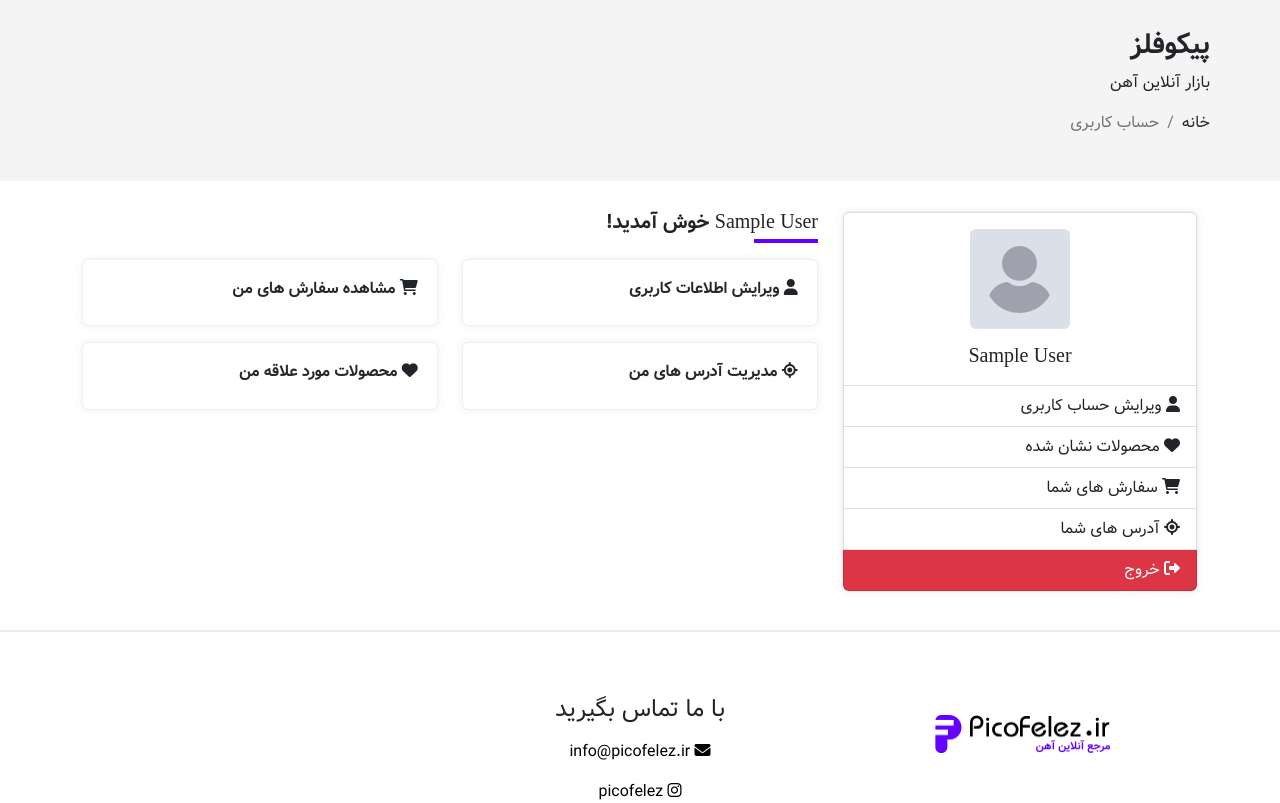
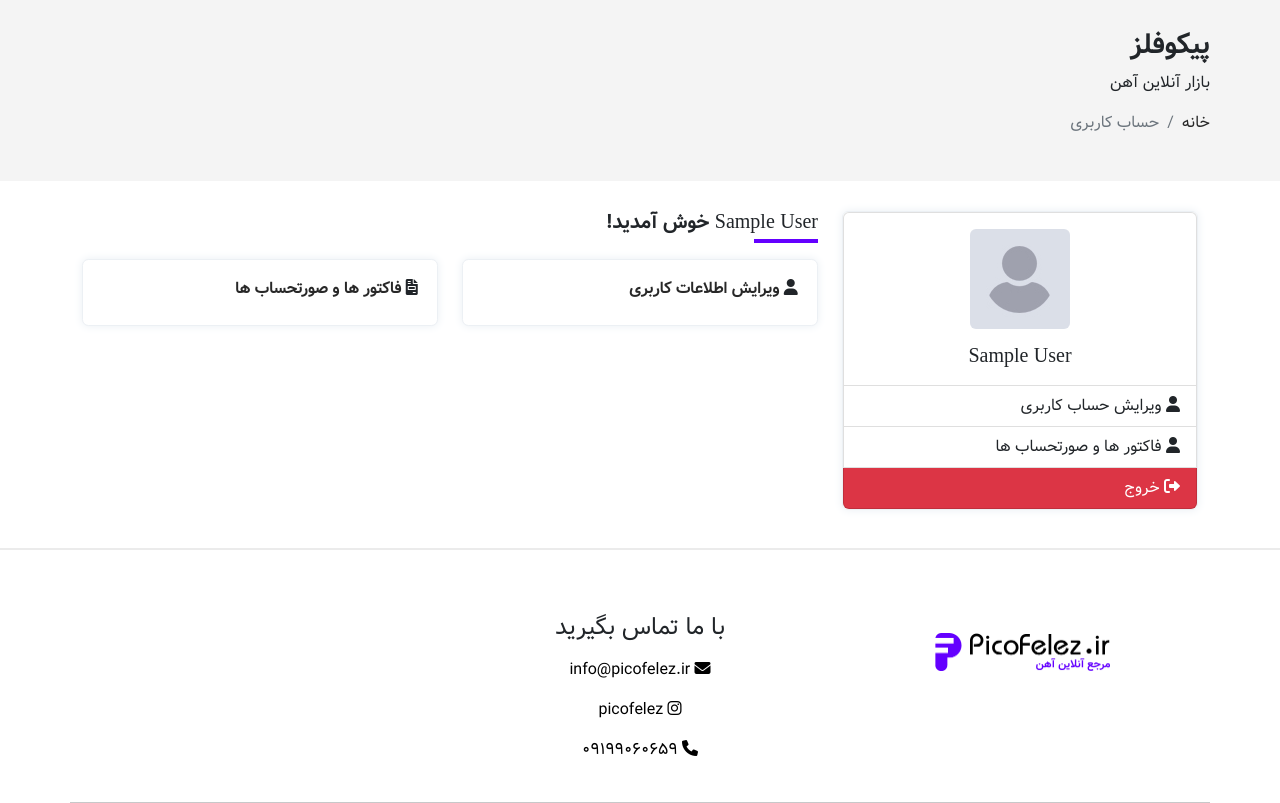
Before and after one commit to picofelez/website-backend, a Django app: page /account/ in a window 1280 px wide. Shown: the part 161-964 px from the top of the page. Run offline with Django 4.2, Linux system fonts and the light colour scheme; the visitor is signed in with stand-in values (Sample User, id 1); data that the repository does not hold is empty; some libraries are stand-ins or nearby versions.

Commit message:
Update: deleted some accounts urls

```diff
--- a/account/templates/account/components/profile_side_component.html
+++ b/account/templates/account/components/profile_side_component.html
@@ -6,7 +6,8 @@
         <h5 class="font-vazir-bold-fd my-2">{{ request.user.get_full_name }}</h5>
     </a>
     {% if request.user.shops.count != 0 %}
-        <a href="{% url 'shop:shop-panel-main' request.user.shops.last.unique_uuid %}" class="list-group-item list-group-item-action">
+        <a href="{% url 'shop:shop-panel-main' request.user.shops.last.unique_uuid %}"
+           class="list-group-item list-group-item-action">
             <i class="fas fa-list-ul"></i>
             فروشگاه شما
         </a>
@@ -15,17 +16,9 @@
         <i class="fas fa-user"></i>
         ویرایش حساب کاربری
     </a>
-    <a href="{% url 'account:user-favorite-product' %}" class="list-group-item list-group-item-action">
-        <i class="fas fa-heart"></i>
-        محصولات نشان شده
-    </a>
-    <a href="{% url 'account:user-order-list' %}" class="list-group-item list-group-item-action">
-        <i class="fas fa-shopping-cart"></i>
-        سفارش های شما
-    </a>
-    <a href="{% url 'account:user-address-list' %}" class="list-group-item list-group-item-action">
-        <i class="fas fa-location"></i>
-        آدرس های شما
+    <a href="{% url 'account:user-profile-update' %}" class="list-group-item list-group-item-action">
+        <i class="fas fa-user"></i>
+        فاکتور ها و صورتحساب ها
     </a>
     <a href="{% url 'account:logout' %}"
        class="list-group-item bg-danger text-white list-group-item-action">
--- a/account/templates/account/user_profile.html
+++ b/account/templates/account/user_profile.html
@@ -54,29 +54,11 @@
                                             </div>
                                         </div>
 
-                                        <div class="col-12 col-sm-6 my-2">
+                                       <div class="col-12 col-sm-6 my-2">
                                             <div class="rounded-card box-shadow">
                                                 <div class="h6 font-vazir-bold-fd">
-                                                    <i class="fas fa-shopping-cart"></i>
-                                                    <a href="{% url 'account:user-order-list' %}">مشاهده سفارش های من</a>
-                                                </div>
-                                            </div>
-                                        </div>
-
-                                        <div class="col-12 col-sm-6 my-2">
-                                            <div class="rounded-card box-shadow">
-                                                <div class="h6 font-vazir-bold-fd">
-                                                    <i class="fas fa-location"></i>
-                                                    <a href="{% url 'account:user-address-list' %}">مدیریت آدرس های من</a>
-                                                </div>
-                                            </div>
-                                        </div>
-
-                                        <div class="col-12 col-sm-6 my-2">
-                                            <div class="rounded-card box-shadow">
-                                                <div class="h6 font-vazir-bold-fd">
-                                                    <i class="fas fa-heart"></i>
-                                                    <a href="{% url 'account:user-favorite-product' %}">محصولات مورد علاقه من</a>
+                                                    <i class="fas fa-file-invoice"></i>
+                                                    <a href="{% url 'account:user-profile-update' %}">فاکتور ها و صورتحساب ها</a>
                                                 </div>
                                             </div>
                                         </div>
--- a/account/urls.py
+++ b/account/urls.py
@@ -29,16 +29,16 @@ urlpatterns = [
     path('otp/verify', verify_otp_view, name='otp-verify'),
     path('register/complete', complete_register_view, name='complete-register'),
 
-    path('favorites/', UserFavoriteProductView.as_view(), name='user-favorite-product'),
-    path('favorites/add', user_add_delete_favorite_product_view, name='user-favorite-product-add-delete'),
+    # path('favorites/', UserFavoriteProductView.as_view(), name='user-favorite-product'),
+    # path('favorites/add', user_add_delete_favorite_product_view, name='user-favorite-product-add-delete'),
 
-    path('address/', UserAddressListView.as_view(), name='user-address-list'),
-    path('address/create', UserAddressCreateView.as_view(), name='user-address-create'),
-    path('address/update/<int:pk>', UserAddressUpdateView.as_view(), name='user-address-update'),
-    path('address/delete/<address_pk>', user_delete_address_view, name='user-address-delete'),
+    # path('address/', UserAddressListView.as_view(), name='user-address-list'),
+    # path('address/create', UserAddressCreateView.as_view(), name='user-address-create'),
+    # path('address/update/<int:pk>', UserAddressUpdateView.as_view(), name='user-address-update'),
+    # path('address/delete/<address_pk>', user_delete_address_view, name='user-address-delete'),
 
-    path('orders/', UserOrderListView.as_view(), name='user-order-list'),
-    path('orders/<int:pk>', UserOrderDetailView.as_view(), name='user-order-detail'),
+    # path('orders/', UserOrderListView.as_view(), name='user-order-list'),
+    # path('orders/<int:pk>', UserOrderDetailView.as_view(), name='user-order-detail'),
 
     path('invoices/<str:pk>', UserShopInvoiceDetailView.as_view(), name='user-shop-invoices-detail')
 ]
```
